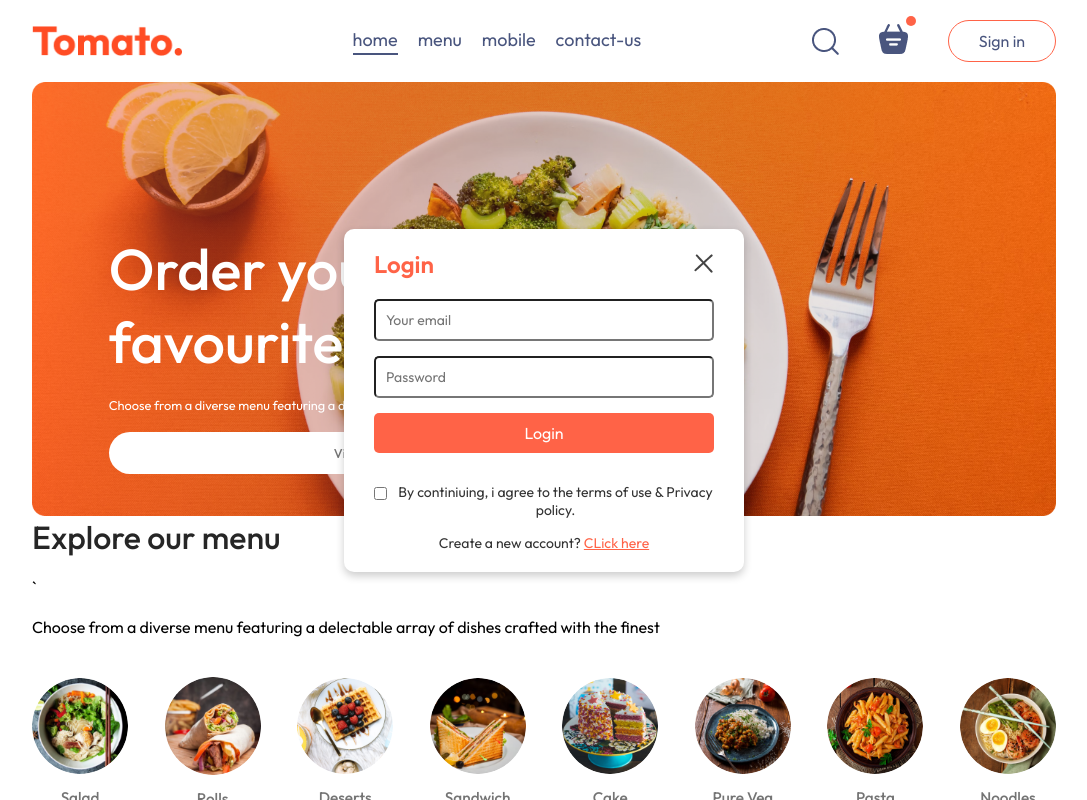
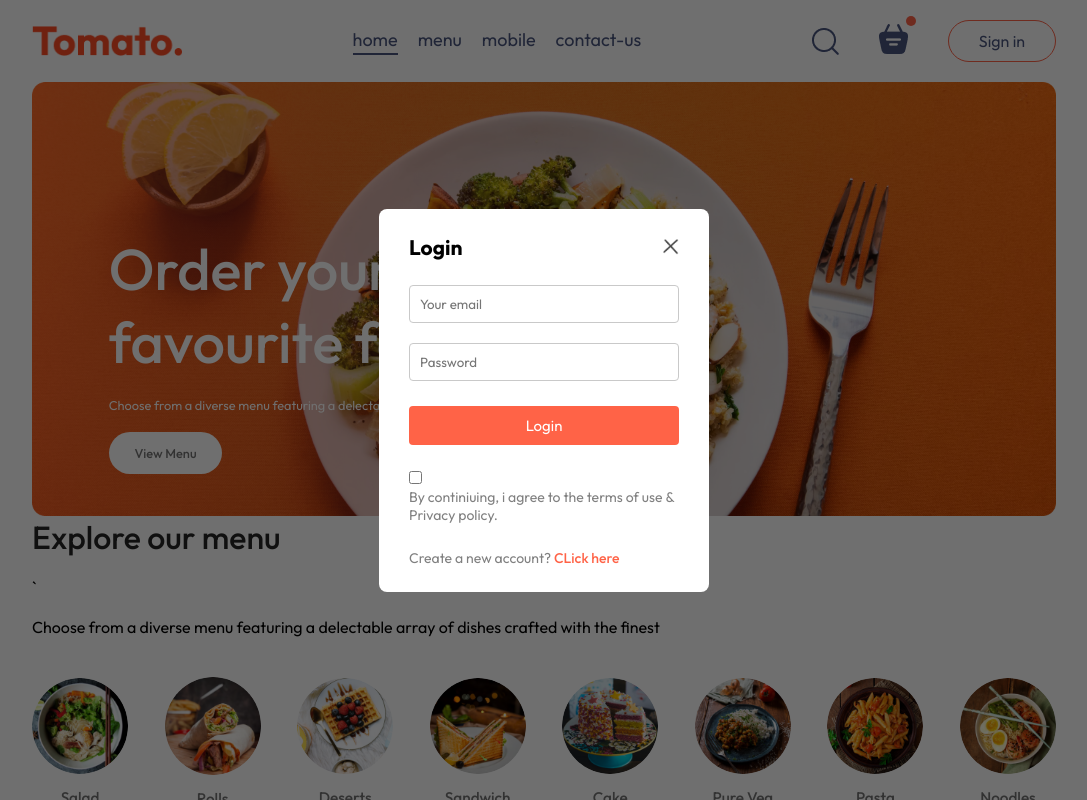
Before and after one commit to TrinhThinh2004/Food-Delivery, a React (Vite) app in the folder frontend/: page / in a window 1280 px wide. Both pictures are taken after a click on the button "Sign in". Shown: the top 800 px of the page, without its empty margins (96-1183 px from the left). Built offline with nearby package versions, Linux system fonts and the light colour scheme.

Commit message:
fix css login

```diff
--- a/frontend/src/components/Login/Login.css
+++ b/frontend/src/components/Login/Login.css
@@ -1,94 +1,67 @@
 .login {
-    position: fixed;
-    top: 0;
-    left: 0;
-    width: 100vw;
-    height: 100vh;
+    position: absolute;
+    z-index: 1;
+    width: 100%;
+    height: 100%;
+    background-color: #00000090;
+    display: grid;
+}
+.login-container {
+    place-self: center;
+    width: max(23vw,330px);
+    color:#808080;
+    background-color: white;
     display: flex;
-    justify-content: center;
-    align-items: center;
-    z-index: 1000;
+    flex-direction: column;
+    gap: 25px;
+    padding: 25px 30px;
+    border-radius: 8px;
+    font-size: 14px;
+    animation: fadeIn 0.5s;
 }
-
-.login-container {
-    background-color: #fff;
-    padding: 20px 30px;
-    border-radius: 10px;
-    box-shadow: 0 4px 8px rgba(0, 0, 0, 0.2);
-    width: 400px;
-    max-width: 90%;
-    text-align: center;
-}
-
-.login-title {
+.login-title{
     display: flex;
     justify-content: space-between;
     align-items: center;
-    margin-bottom: 20px;
+    color:black;
+}
+.login-title img {
+    width:16px;
+    cursor: pointer;
+}
+.login-inputs{
+    display: flex;
+    flex-direction: column;
+    gap: 20px;
+}
+.login-inputs input{
+
+    outline: none;
+    border: 1px solid #c9c9c9;
+    padding: 10px;
+    border-radius: 4px;
+}
+.login-container button{
+    border: none;
+    padding: 10px;
+    border-radius: 4px;
+    color: white;
+    background-color: tomato;
+    font-size: 15px;
+    cursor: pointer;
+}
+.login-conditions{
+    display: flex;
+    gap: 8px;
+    align-items: center;
+    margin-top: -15px;
 }
 
-.login-title h2 {
-    font-size: 24px;
-    font-weight: 600;
-    color: tomato;
+.login-conditions input{
+    margin-top: 5px;
 }
-
-.login-title img {
-    width: 20px;
-    height: 20px;
-    cursor: pointer;
-}
-
-.login-inputs input {
-    width: 100%;
-    padding: 10px;
-    margin-bottom: 15px;
-    border-radius: 5px;
-    font-size: 14px;
-}
-
-
-
-button {
-    width: 100%;
-    padding: 10px;
-    background-color: tomato;
-    color: #fff;
-    border: none;
-    border-radius: 5px;
-    font-size: 16px;
-    cursor: pointer;
-    transition: background-color 0.3s ease;
-}
-
-button:hover {
-    background-color: #e04e4e;
-}
-
-.login-condition {
-    display: flex;
-    align-items: center;
-    margin-top: 15px;
-    font-size: 12px;
-    color: #666;
-}
-
-.login-condition input {
-    margin-right: 10px;
-}
-
-.login p {
-    margin-top: 15px;
-    font-size: 14px;
-    color: #333;
-}
-
-.login p span {
+.login p span{
     color: tomato;
     cursor: pointer;
-    text-decoration: underline;
+    font-weight: 500;
 }
-
-.login p span:hover {
-    color: #e04e4e;
-}
```
